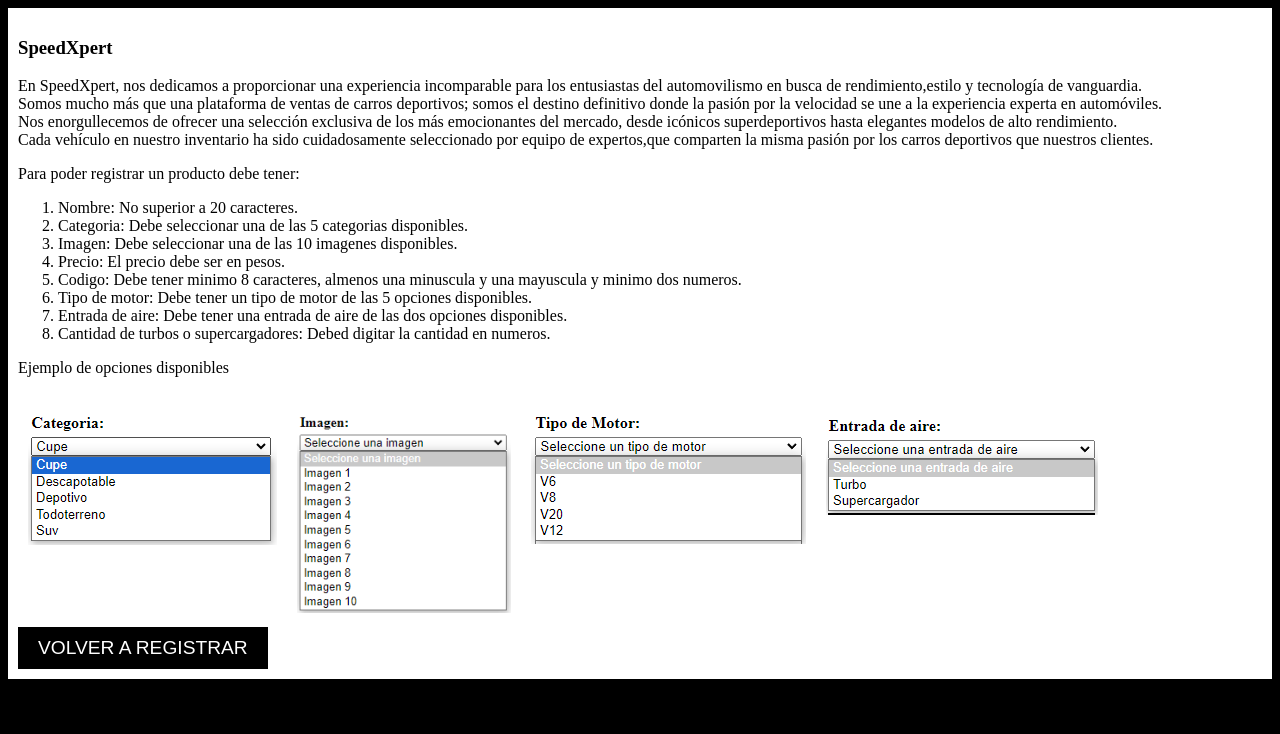
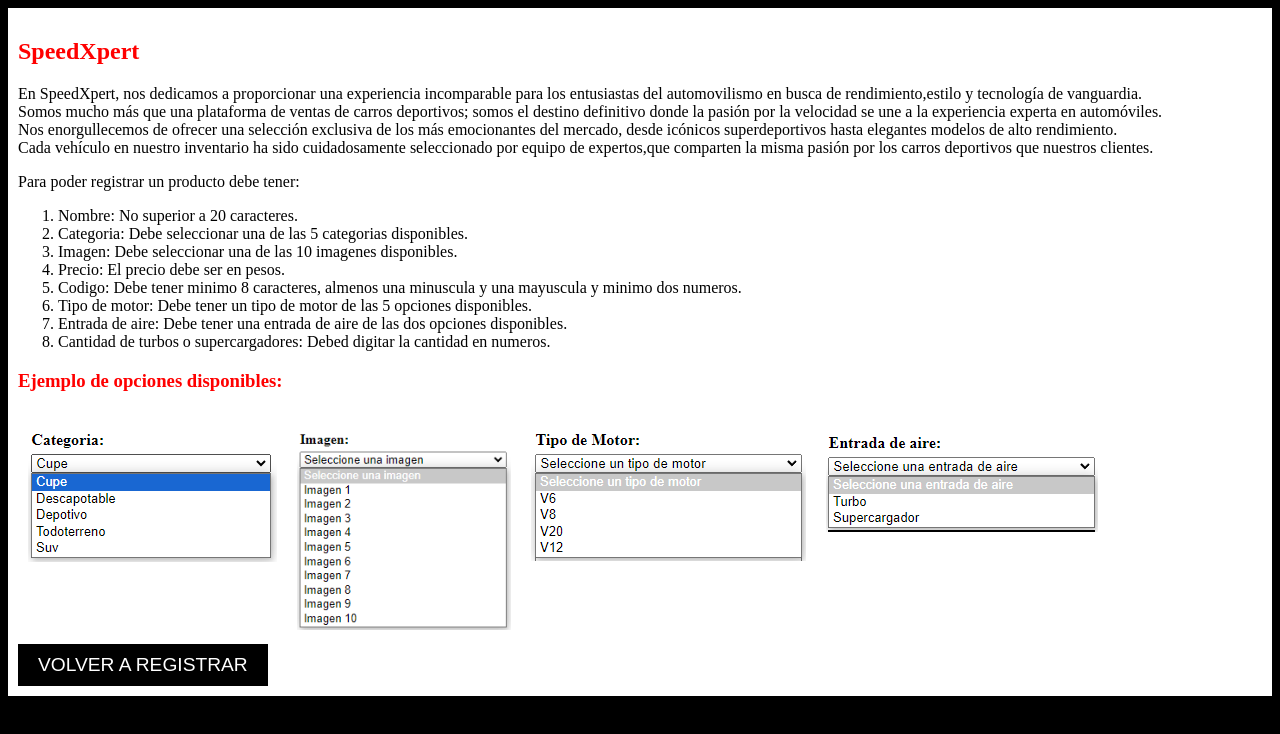
Before and after one commit to andressolis14/PROYECTO_FINAL_, a website: page indicaciones.html in a window 1280 px wide. Drawn offline with Linux system fonts and the light colour scheme.

Commit message:
cambios en las p

```diff
--- a/indicaciones.html
+++ b/indicaciones.html
@@ -8,7 +8,7 @@
   </head>
   <body>
     <div class="contenedorin">
-        <h3>SpeedXpert</h3>
+        <h2>SpeedXpert</h2>
         <p>
           En SpeedXpert, nos dedicamos a proporcionar una experiencia
           incomparable para los entusiastas del automovilismo en busca de
@@ -34,7 +34,7 @@
           <li>Entrada de aire: Debe tener una entrada de aire de las dos opciones disponibles.</li>
           <li>Cantidad de turbos o supercargadores: Debed digitar la cantidad en numeros.</li>
         </ol>
-        <p>Ejemplo de opciones disponibles</p>
+        <h3>Ejemplo de opciones disponibles:</h3>
         <div class="img_indi">
           <div class="imagen_A">
             <img src="imagenes/categoria.png" />
--- a/styles_indicaciones.css
+++ b/styles_indicaciones.css
@@ -9,6 +9,13 @@
   display: flex;
   flex-direction: row;
 }
+h3 {
+  color: red;
+}
+h2 {
+  color: red;
+}
+
 .imagen_A {
   padding: 10px;
   margin-top: 10px;
```
